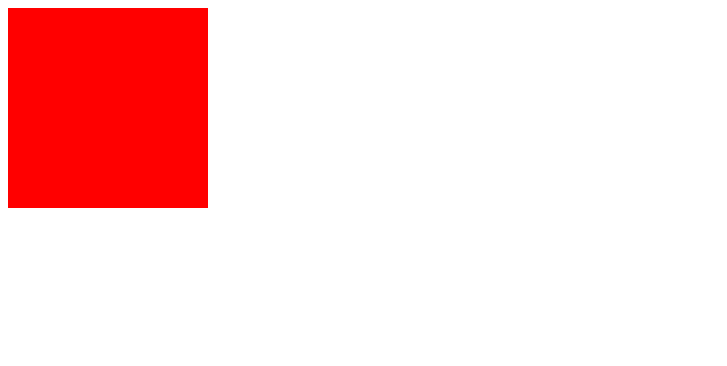
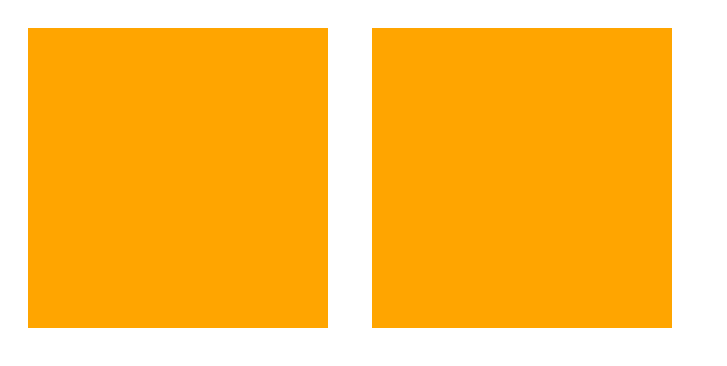
Before and after one commit to strzala92/strzala92.github.io, a plain HTML site: page zadania-z-css/box.html in a window 1280 px wide. Shown: the whole page, without its empty margins (0-727 px from the left). Drawn offline with Linux system fonts and the light colour scheme.

Commit message:
zadania z css

```diff
--- a/zadania-z-css/box.html
+++ b/zadania-z-css/box.html
@@ -7,8 +7,16 @@
 </head>
 <body>
 
-    <div id="box"></div>
-    <div id="box2"></div>
+    <div class="box">
+        <div class="box-in box-front"></div>
+        <div class="box-in box-back"></div>
+    </div>
+
+    <div class="box">
+        <div class="box-in box-front"></div>
+        <div class="box-in box-back"></div>
+    </div>
+
 
 </body>
 </html>
--- a/zadania-z-css/css/style6.css
+++ b/zadania-z-css/css/style6.css
@@ -1,33 +1,38 @@
-#box{
-    height: 200px;
-    width: 200px;
-    background-color: red;
-
-}
-#box2{
-
-    height: 200px;
-    width: 200px;
-    background-color: blue;
-    position: absolute;
-    top: 8px;
-    z-index: -1;
+.box {
+    height: 300px;
+    width: 300px;
+    margin: 20px;
+    display: inline-block;
+    position: relative;
 }
 
-#box:hover{
-     animation: obracanie;
-     animation-duration: 3s;
-     animation-fill-mode: forwards;
+.box-in {
+    position: absolute;
+    height: 100%;
+    width: 100%;
+    transition: all 0.5s;
+}
+
+.box-front {
+    background-color: orange;
+    z-index: 1;
+    backface-visibility: hidden;
+}
+
+
+
+.box-back {
+    background-color: blue;
+    transform: rotateY(180deg);
 
 }
 
+.box:hover
+.box-front {
+    transform: rotateY(180deg);
+}
 
-@keyframes obracanie{
-
-    50%{
-        transform: rotateY(0deg);
-    }
-    100%{
-        transform: rotateY(90deg);
-    }
+.box:hover
+.box-back {
+    transform: rotateY(0deg);
 }
--- /dev/null
+++ b/zadania-z-css/css/style7.css
@@ -0,0 +1,23 @@
+body{
+    padding: 0px;
+    font-size: 0px;
+}
+.pomocnicza{
+    width: 25%;
+    height: 300px;
+    background-image: url("http://www.tapeta-orzel-zima-gory-lot.na-pulpit.com/zdjecia/orzel-zima-gory-lot.jpeg");
+    display: inline-block;
+    background-size: cover;
+
+}
+section:hover div{
+    width: 70%;
+
+}
+section:hover div:not(:hover){
+
+    width: 10%;
+}
+#id1{
+    background-image: url("https://www.sport-events.pl/zdjecia/o/chromastock-95187134_201604101433.jpg");
+}
```
Also changed, not shown: zadania-z-css/css/style2.css (+7 -6 lines), zadania-z-css/css/style4.css (+51 -0 lines), zadania-z-css/css/style5.css (+9 -8 lines), zadania-z-css/index2.html (+1 -1 lines), zadania-z-css/kolumny.html (added, +17 -0 lines), zadania-z-css/preloader.html (+11 -2 lines).
